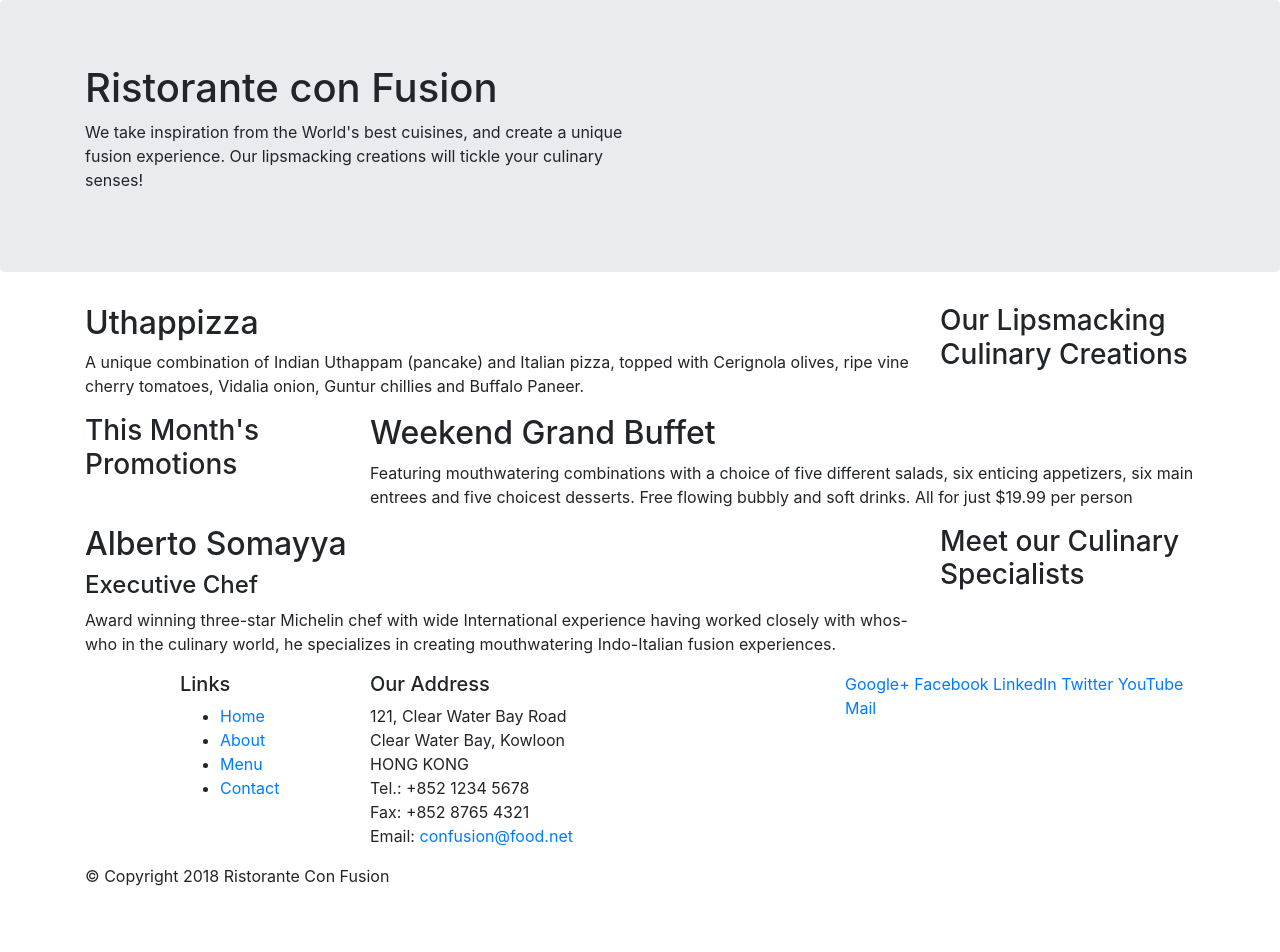
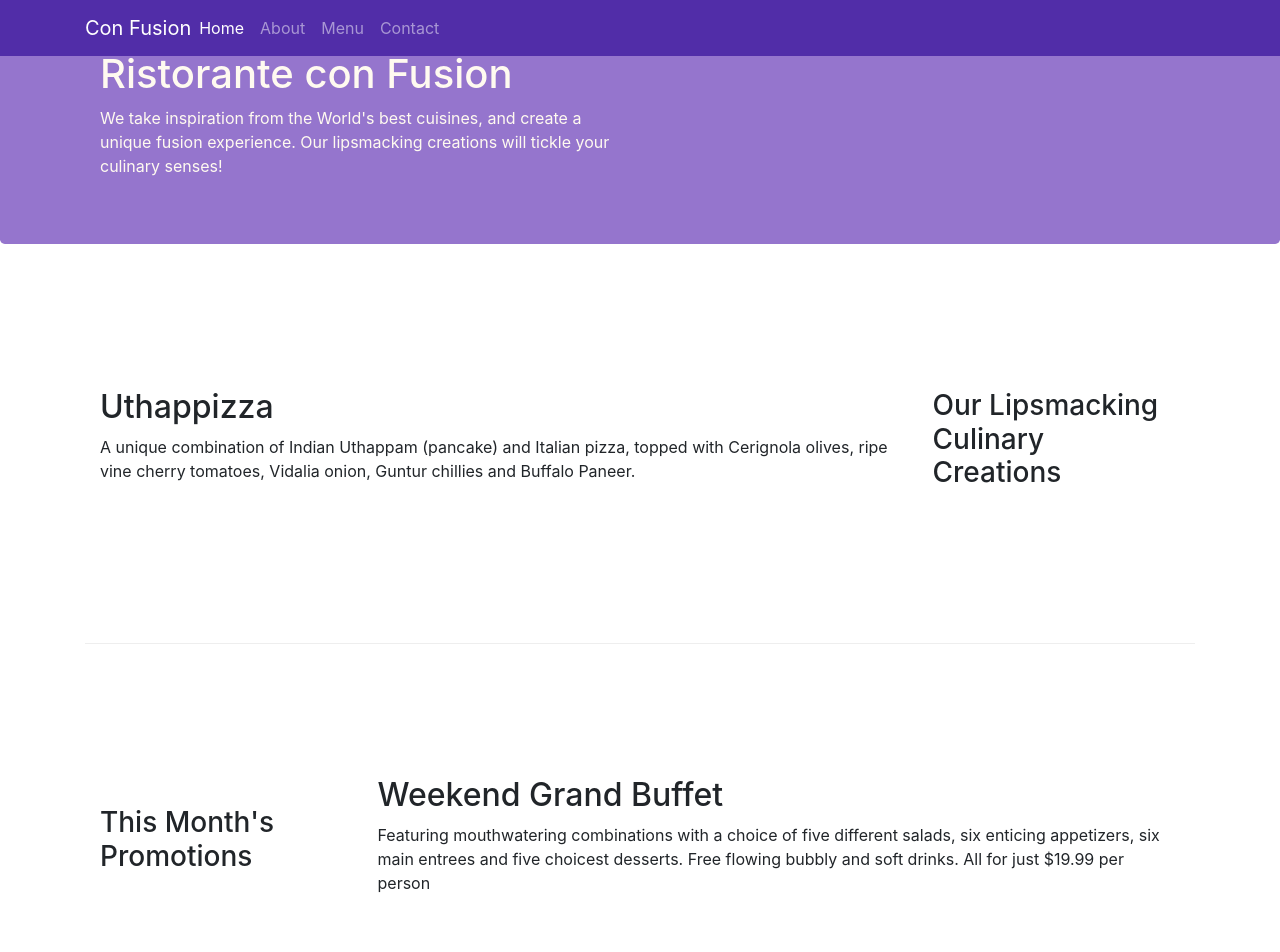
Before and after one commit to yamadev11/conFusion, a website: page index.html in a window 1280 px wide. Shown: the top 952 px of the page. Before the commit the page ends 904 px from the top, so only its background shows below. Drawn offline with nearby package versions, Linux system fonts and the light colour scheme.

Commit message:
navbar-breadcrumbs

```diff
--- /dev/null
+++ b/css/styles.css
@@ -0,0 +1,39 @@
+.row-header{
+    margin: 0px auto;
+    padding: 0px;
+}
+
+.row-content{
+    margin: 0px auto;
+    padding: 50px 0px 50px 0px;
+    border-bottom: 1px ridge;
+    min-height: 400px;
+}
+
+.footer{
+    background-color: #D1C4E9;
+    margin: 0px;
+    padding: 20px 0px 20px 0px;
+}
+
+.jumbotron{
+    margin: 0px auto;
+    padding: 50px 0px 50px 0px;
+    background: #9575CD;
+    color: floralwhite;
+}
+
+.address{
+    font-size: 80%;
+    margin: 0px;
+    color: #0f0f0f;
+}
+
+.navbar-dark{
+    background-color: #512DA8;
+}
+
+.body{
+    padding: 50px 0px 0px 0px;
+    z-index: 0;
+}
--- a/index.html
+++ b/index.html
@@ -5,26 +5,42 @@
     <meta name="viewport" content="width=device-width, initial-scale=1.0">
     <meta http-equiv="X-UA-Compatible" content="ie=edge">
     <link rel="stylesheet" href="node_modules/bootstrap/dist/css/bootstrap.min.css">
+    <link rel="stylesheet" href="css/styles.css">
     <title>Ristorante Con Fusion</title>
 </head>
 
 <body>
-
+    <nav class="navbar navbar-dark navbar-expand-sm fixed-top">
+        <div class="container">
+            <button class="navbar-toggler" type="button" data-toggle="collapse" data-target="#navbar">
+                <span class="navbar-toggler-icon"></span>
+            </button>
+            <a class="navbar-brand mr-auto" href="#">Con Fusion</a>
+            <div class="collapse navbar-collapse" id="navbar">
+                <ul class="navbar-nav mr-auto">
+                    <li class="nav-item active"><a class="nav-link" href="#">Home</a></li>
+                    <li class="nav-item"><a class="nav-link" href="./aboutus.html">About</a></li>
+                    <li class="nav-item"><a class="nav-link" href="#">Menu</a></li>
+                    <li class="nav-item"><a class="nav-link" href="#">Contact</a></li>
+                </ul>
+            </div>
+        </div>
+    </nav>
     <header class="jumbotron">
         <div class="container">
-            <div class="row">
+            <div class="row row-header">
                 <div class="col-12 col-sm-6">
                     <h1>Ristorante con Fusion</h1>
                     <p>We take inspiration from the World's best cuisines, and create a unique fusion experience. Our lipsmacking creations will tickle your culinary senses!</p>
                 </div>
-                <div class="col-12 col-sm-6">
+                <div class="col-12 col-sm">
                 </div>
             </div>
         </div>
     </header>
 
     <div class="container">
-        <div class="row">
+        <div class="row row-content align-items-center">
             <div class="col-12 col-sm-4 order-sm-last col-md-3">
                 <h3>Our Lipsmacking Culinary Creations</h3>
             </div>
@@ -35,7 +51,7 @@
         </div>
 
 
-        <div class="row">
+        <div class="row row-content align-items-center">
             <div class="col-12 col-sm-4 col-md-3">
                 <h3>This Month's Promotions</h3>
             </div>
@@ -45,7 +61,7 @@
             </div>
         </div>
 
-        <div class="row">
+        <div class="row row-content align-items-center">
             <div class="col-12 col-sm-4 order-sm-last col-md-3">
                 <h3>Meet our Culinary Specialists</h3>
             </div>
@@ -57,21 +73,21 @@
         </div>
     </div>
 
-    <footer>
+    <footer class="footer">
         <div class="container">
             <div class="row">
                 <div class="col-4 offset-1 col-sm-2">
                     <h5>Links</h5>
-                    <ul>
+                    <ul class="list-unstyled">
                         <li><a href="#">Home</a></li>
-                        <li><a href="#">About</a></li>
+                        <li><a href="/aboutus4.html">About</a></li>
                         <li><a href="#">Menu</a></li>
                         <li><a href="#">Contact</a></li>
                     </ul>
                 </div>
                 <div class="col-7 col-sm-5">
                     <h5>Our Address</h5>
-                    <address>
+                    <address class="address">
 		              121, Clear Water Bay Road<br>
 		              Clear Water Bay, Kowloon<br>
 		              HONG KONG<br>
@@ -80,8 +96,8 @@
 		              Email: <a href="mailto:confusion@food.net">confusion@food.net</a>
 		           </address>
                 </div>
-                <div class="col-12 col-sm-4">
-                    <div>
+                <div class="col-12 col-sm-4 align-self-center">
+                    <div class="text-center">
                         <a href="http://google.com/+">Google+</a>
                         <a href="http://www.facebook.com/profile.php?id=">Facebook</a>
                         <a href="http://www.linkedin.com/in/">LinkedIn</a>
@@ -91,14 +107,14 @@
                     </div>
                 </div>
            </div>
-           <div class="row">
+           <div class="row justify-content-center">
                 <div class="col-auto">
                     <p>© Copyright 2018 Ristorante Con Fusion</p>
                 </div>
            </div>
         </div>
     </footer>
-    <script src="node_modules/jquery/dist/jquery.slim.min.js"></script>
+    <script src="node_modules/jquery/jquery.min.js"></script>
     <script src="node_modules/popper.js/dist/umd/popper.min.js"></script>
     <script src="node_modules/bootstrap/dist/js/bootstrap.min.js"></script>
 </body>
```
Also changed, not shown: aboutus.html (added, +128 -0 lines), aboutus-xl.png (added), aboutus-xs.png (added).
